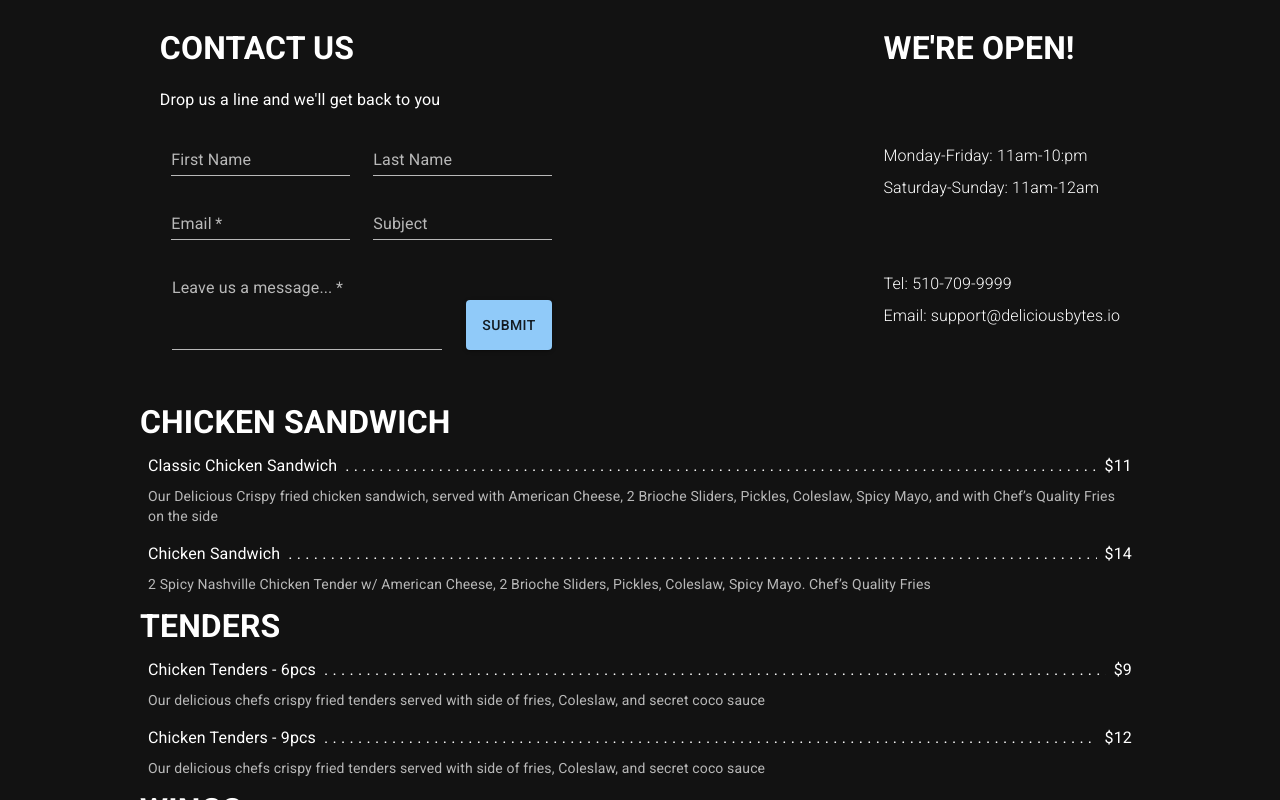
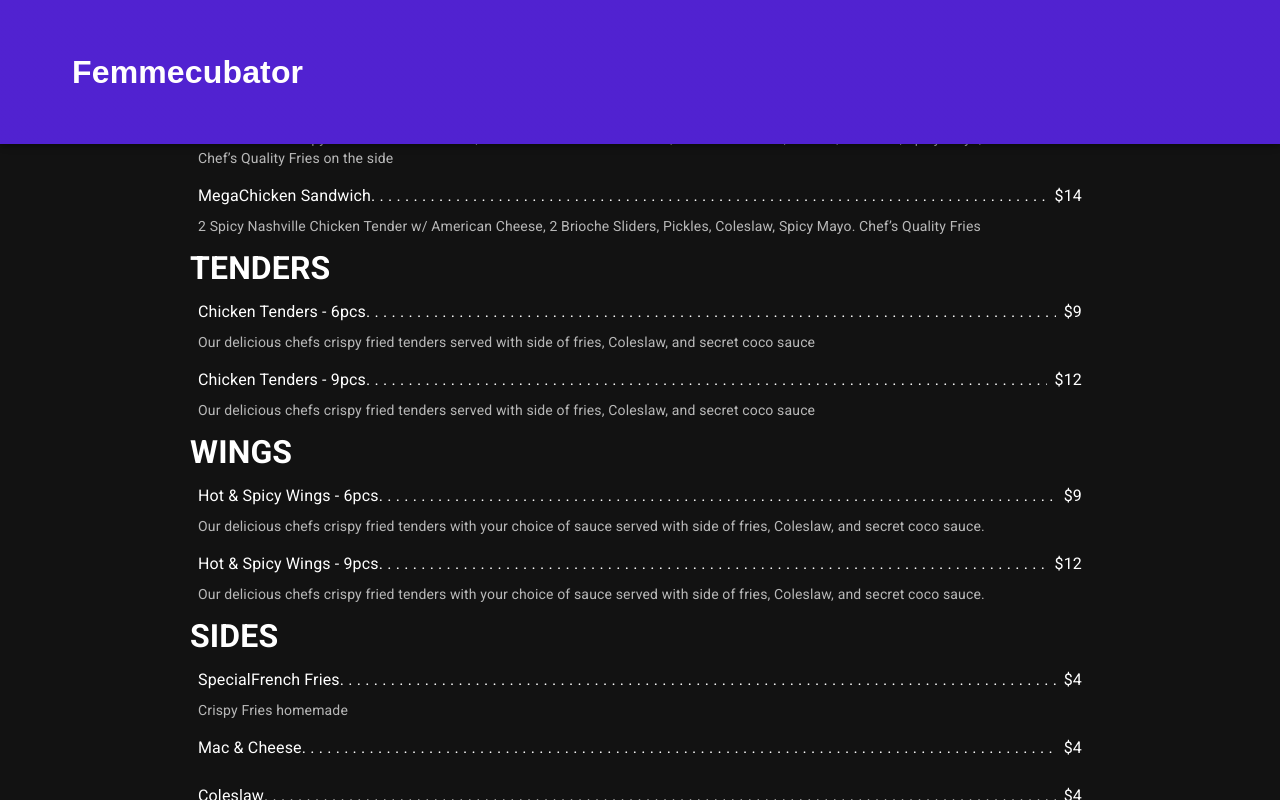
Before and after one commit to Zeerocious/DeliciousBytesTemplate, a React (Create React App) app: page / in a window 1280 px wide. Built offline with nearby package versions, Linux system fonts and the light colour scheme.

Commit message:
Implemented Header and figured out how to change colors (finally)
Next up: clickable buttons to lead to different pages <3

```diff
--- a/src/App.js
+++ b/src/App.js
@@ -1,7 +1,8 @@
-import { Typography, Box, TextField, Button } from "@mui/material";
+import { Typography, Box, TextField, Button, AppBar, Toolbar } from "@mui/material";
 import { display, maxWidth } from "@mui/system";
 import { useState } from "react";
 import website from "./website.json";
+import Header from './Header';
 
 function App() {
   const [site, setSite] = useState(() => {
@@ -24,6 +25,80 @@ function App() {
       }}
     >
       <Box sx={{ overflowY: "auto" }}>
+        <Header/>
+
+        <Box
+          sx={{
+            display: "flex",
+            flexDirection: "column",
+            alignItems: "center",
+            mt: 5,
+            width: "100%",
+          }}
+        >
+          {categories.map((category) => {
+            const itemsInCategory = site.Menu.filter(
+              (item) => item.category === category
+            );
+            return (
+              <Box
+                sx={{
+                  display: "flex",
+                  flexDirection: "column",
+                  maxWidth: 900,
+                }}
+              >
+                <Typography variant="parent">{category}</Typography>
+                {itemsInCategory.map((item) => {
+                  return (
+                    <Box>
+                      <Box sx={{ p: 1 }}>
+                        <Box sx={{ display: "flex", alignItems: "baseline" }}>
+                          <Typography sx={{ p: 0 }} variant="child">
+                            {item.starter}
+                          </Typography>
+                          <Typography variant="child">
+                            {item.item}
+                          </Typography>
+                          <Typography
+                            sx={{
+                              p: 0,
+                              m: 0,
+                              flex: 1,
+                              textOverflow: "clip",
+                              overflow: "hidden",
+                              whiteSpace: "nowrap",
+                            }}
+                          >
+                            . . . . . . . . . . . . . . . . . . . . . . . . . .
+                            . . . . . . . . . . . . . . . . . . . . . . . . . .
+                            . . . . . . . . . . . . . . . . . . . . . . . . . .
+                            . . . . . . . . . . . . . . . . . . . . . . . . . .
+                            . . . . . . . . . . . . . . . . . . . . . . . . . .
+                            . . . . . . . . . . . . . . . . . . . . . . . . . .
+                            . . . . . . . . . . . . . . . . . . . . . . . . . .
+                            . . . . . . . . . . . . . . . . . . . . . . . . . .
+                            . . . . . . . . . . . . . . . . . . . . . . . . . .
+                            . .
+                          </Typography>
+                          <Typography
+                            sx={{ p: 0, ml: 1 }}
+                            variant="body1"
+                          >{`$${item.price}`}</Typography>
+                        </Box>
+                        <Box sx={{ mt: 1 }}>
+                          <Typography variant="body2" color="textSecondary">
+                            {item.description}
+                          </Typography>
+                        </Box>
+                      </Box>
+                    </Box>
+                  );
+                })}
+              </Box>
+            );
+          })}
+        </Box>
         <Box
           sx={{
             display: "flex",
@@ -42,8 +117,8 @@ function App() {
               mt: 2,
             }}
           >
-            <Typography variant="header"> CONTACT US </Typography>
-            <Typography sx={{ mt: 2 }} variant="subheader">
+            <Typography variant="parent"> CONTACT US </Typography>
+            <Typography sx={{ mt: 2 }} variant="child">
               Drop us a line and we'll get back to you
             </Typography>
             <Box
@@ -98,7 +173,7 @@ function App() {
               mt: 2,
             }}
           >
-            <Typography variant="header"> WE'RE OPEN! </Typography>
+            <Typography variant="parent"> WE'RE OPEN! </Typography>
             <Box sx={{ display: "flex", flexDirection: "column", mt: 8 }}>
               <Typography variant="info">{`${site.ContactUs[0].firstopen}`}</Typography>
               <Typography variant="info">{`${site.ContactUs[0].secondopen}`}</Typography>
@@ -108,53 +183,6 @@ function App() {
               <Typography variant="info">{`Email: ${site.ContactUs[0].email}`}</Typography>
             </Box>
           </Box>
-        </Box>
-        <Box sx={{display: "flex",
-                flexDirection: "column",
-                alignItems:"center",
-                mt: 5,
-                width: "100%"
-                }}>
-          {categories.map((category) => {
-            const itemsInCategory = site.Menu.filter(
-              (item) => item.category === category
-            );
-            return (
-              <Box sx={{
-                display: "flex",
-                flexDirection: "column",
-                maxWidth: 1000
-              }}>
-                <Typography variant="header">{category}</Typography>
-                {itemsInCategory.map((item) => {
-                  return (
-                    <Box>
-                      <Box sx={{ p: 1 }}>
-                        <Box sx={{ display: "flex", alignItems: "baseline",}}>
-                          <Typography sx={{ p: 0, mr: 1 }} variant="body1">
-                            {item.item}
-                          </Typography>
-                          <Typography
-                            sx={{ p: 0, m: 0, flex: 1, textOverflow: "clip" , overflow: "hidden", whiteSpace: "nowrap"}}>
-                              . . . . . . . . . . . . . . . . . . . . . . . . . . . . . . . . . . . . . . . . . . . . . . . . . . . . . . . . . . . . . . . . . . . . . . . . . . . . . . . . . . . . . . . . . . . . . . . . . . . . . . . . . . . . . . . . . . . . . . . . . . . . . . . . . . . . . . . . . . . . . . . . . . . . . . . . . . . . . . . . . . . . . . . . . . . . . . . . . . . . . . . . . . . . . . . . . . . . . . . . . . . . . . . . . . . . . . . . . . . . . . . . . . . . . . . . . . . .
-                            </Typography>
-                          <Typography
-                            sx={{ p: 0, ml:1 }}
-                            variant="body1"
-                          >{`$${item.price}`}</Typography>
-                        </Box>
-                        <Box sx={{ mt: 1 }}>
-                          <Typography variant="body2" color="textSecondary">
-                            {item.description}
-                          </Typography>
-                        </Box>
-                      </Box>
-                    </Box>
-                  );
-                })}
-              </Box>
-            );
-          })}
         </Box>
       </Box>
     </Box>
--- /dev/null
+++ b/src/Header.js
@@ -0,0 +1,19 @@
+import {AppBar, Toolbar, Typography } from "@mui/material";
+
+export default function Header() {
+    const displayDesktop = () => {
+      return <Toolbar>{femmecubatorLogo}</Toolbar>;
+    };
+    const femmecubatorLogo = (
+        <Typography sx={{p:6}} variant="header" component="h1">
+          Femmecubator
+        </Typography>
+      );
+
+    return (
+        <header>
+          <AppBar color= "test" enableColorOnDark> {displayDesktop()}
+          </AppBar>
+        </header>
+      );
+}
--- a/src/index.js
+++ b/src/index.js
@@ -2,7 +2,7 @@ import React from "react";
 import ReactDOM from "react-dom/client";
 import App from "./App";
 import reportWebVitals from "./reportWebVitals";
-import { ThemeProvider, createTheme, CssBaseline, responsiveFontSizes } from "@mui/material";
+import { ThemeProvider, createTheme, CssBaseline, responsiveFontSizes,} from "@mui/material";
 import '@fontsource/roboto/300.css';
 import '@fontsource/roboto/400.css';
 import '@fontsource/roboto/500.css';
@@ -19,14 +19,24 @@ let theme = createTheme({
     }
   },
   palette: {
+    test: {
+      main: '#400CCC',
+      darker: '#140930',
+    },
     mode: "dark",
   },
   typography: {
     header: {
+      fontFamily: "sans-serif",
+      fontWeight: 600,
+      color: "#FFFEFE",
+      textAlign: "left",
+    },
+    parent: {
       fontWeight: 700,
       fontSize: "2rem"
     },
-    subheader: {
+    child: {
       fontWeight: 400,
     },
     info: {
```
